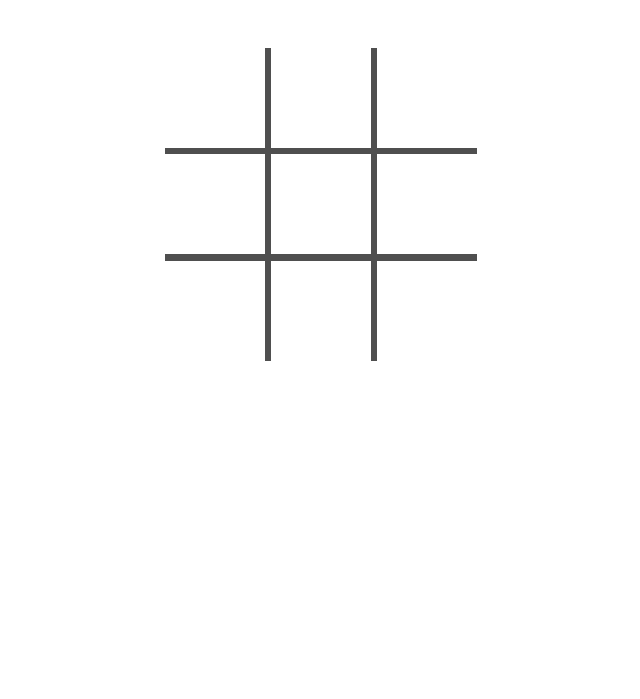
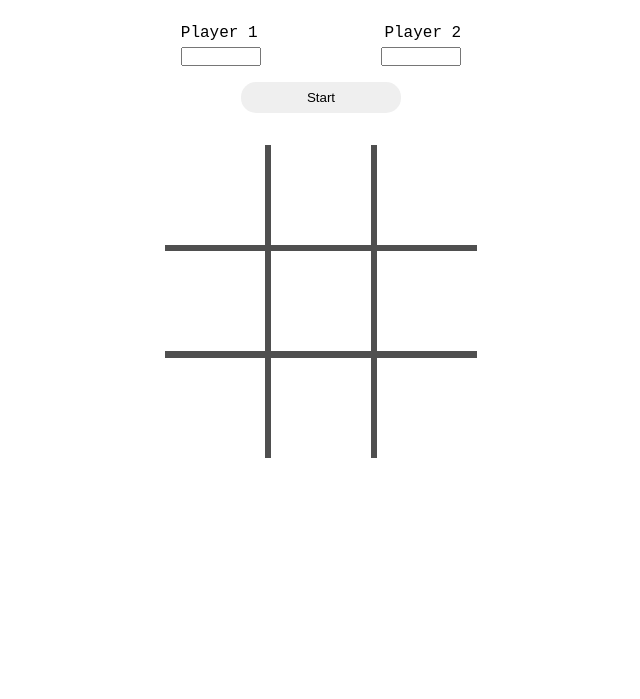
Before and after one commit to webofpies/ttt, a plain HTML site: page index.html in a window 1280 px wide. Shown: the part 101-800 px from the top of the page, without its empty margins (319-959 px from the left). Drawn offline with Linux system fonts and the light colour scheme.

Commit message:
score ui only

```diff
--- a/index.html
+++ b/index.html
@@ -10,7 +10,26 @@
 <body>
   <div id="container">
     <h1>TicTacToe</h1>
-    <div id="gameboard">
+    <form id="gamestart">
+      <div id="players">
+        <div id="player1" class="player">
+          <div id="player1-name-box" class="player-name-box">
+            <label for="player1-name">Player 1</label>
+            <input type="text" id="player1-name" class="player-name" required>
+          </div>
+          <div id="player1-score" class="player-score"><span></span></div>
+        </div>
+        <div id="player2" class="player">
+          <div id="player2-name-box" class="player-name-box">
+            <label for="player2-name">Player 2</label>
+            <input type="text" id="player2-name" class="player-name" required>
+          </div>
+          <div id="player2-score" class="player-score"><span></span></div>
+        </div>
+      </div>
+      <button id="start">Start</button>
+    </form>
+    <div id="gameboard" class="disable">
       <div class="cell"><span></span></div>
       <div class="cell"><span></span></div>
       <div class="cell"><span></span></div>
@@ -23,7 +42,7 @@
     </div>
     <div id="alert">
       <span></span>
-      <button id="reset"><span>Play again</span></button>
+      <button id="reset">Play again</button>
     </div>
   </div>
 </body>
--- a/styles.css
+++ b/styles.css
@@ -2,6 +2,10 @@
   margin: 0;
   padding: 0;
   box-sizing: border-box;
+}
+
+body {
+  font-family: 'Courier New', Courier, monospace;
 }
 
 #gameboard {
@@ -11,6 +15,7 @@
   align-content: center;
   gap: 0.4rem;
   background-color: #4f4f4f;
+  margin-top: 2rem;
 }
 
 #gameboard.disable {
@@ -46,7 +51,7 @@
 
 h1 {
   text-align: center;
-  margin-bottom: 4rem;
+  margin-bottom: 2.5rem;
 }
 
 #alert {
@@ -93,3 +98,56 @@ h1 {
   background-color: #69db7c;
   border: 1px solid #40c057;
 }
+
+#players {
+  display: flex;
+  justify-content: center;
+  gap: 3rem;
+}
+
+.player {
+  display: grid;
+  align-items: end;
+  gap: 0.7rem;
+}
+
+#player1 {
+  grid-template-columns: 80px 25px;
+}
+
+#player2 {
+  grid-template-columns: 25px 80px;
+}
+
+#player2-score {
+  order: -1;
+}
+
+.player-score {
+	display: flex;
+	justify-content: center;
+	align-items: center;
+}
+
+#gamestart {
+	display: flex;
+	flex-direction: column;
+	align-items: center;
+	gap: 1rem;
+}
+
+#start {
+  width: 160px;
+  padding: 0.5rem;
+  border-radius: 15px;
+  border: none;
+}
+
+.player-name {
+  width: 100%;
+  margin-top: 0.3rem;
+}
+
+#player2-name-box {
+  text-align: right;
+}
```
